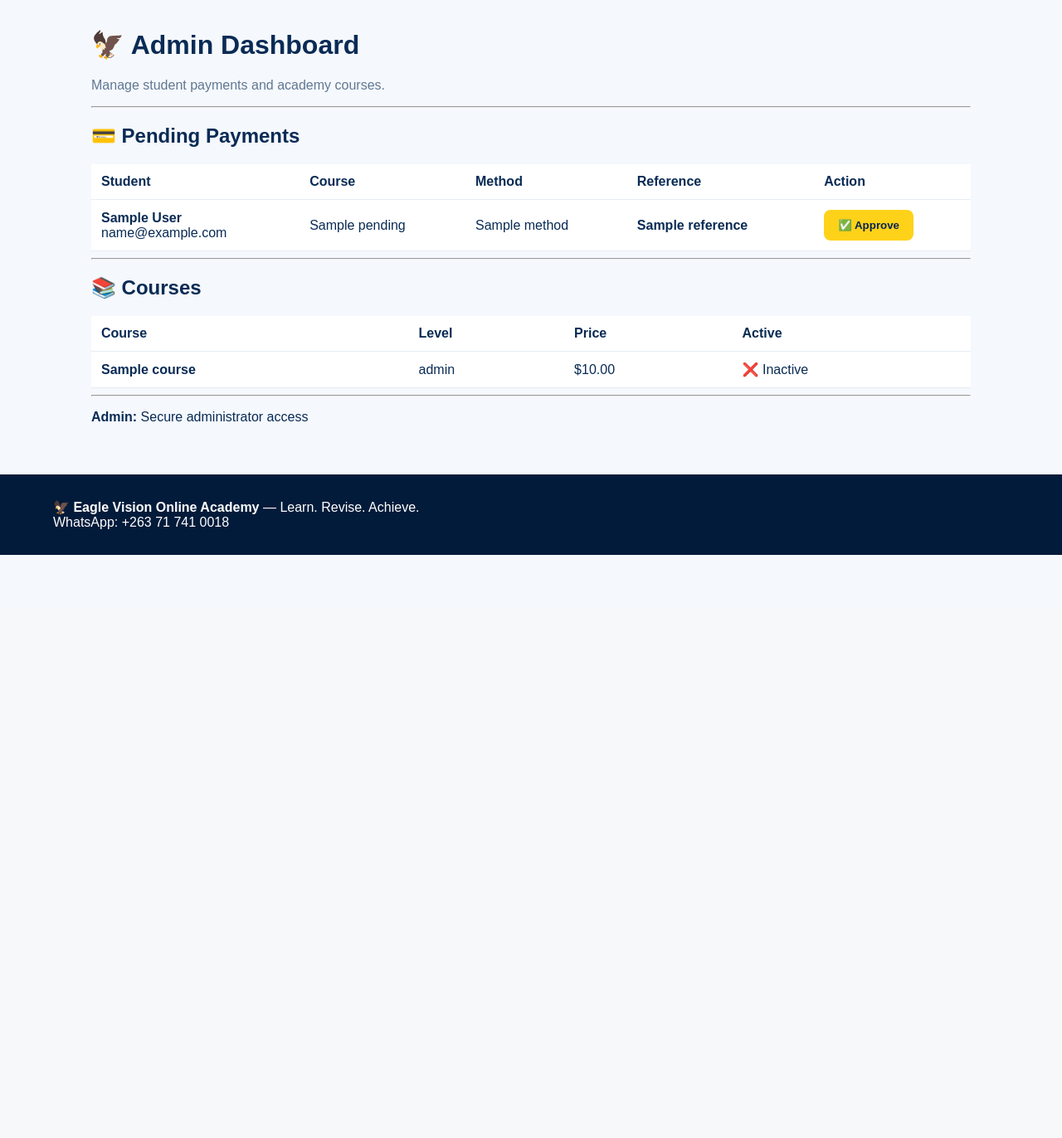
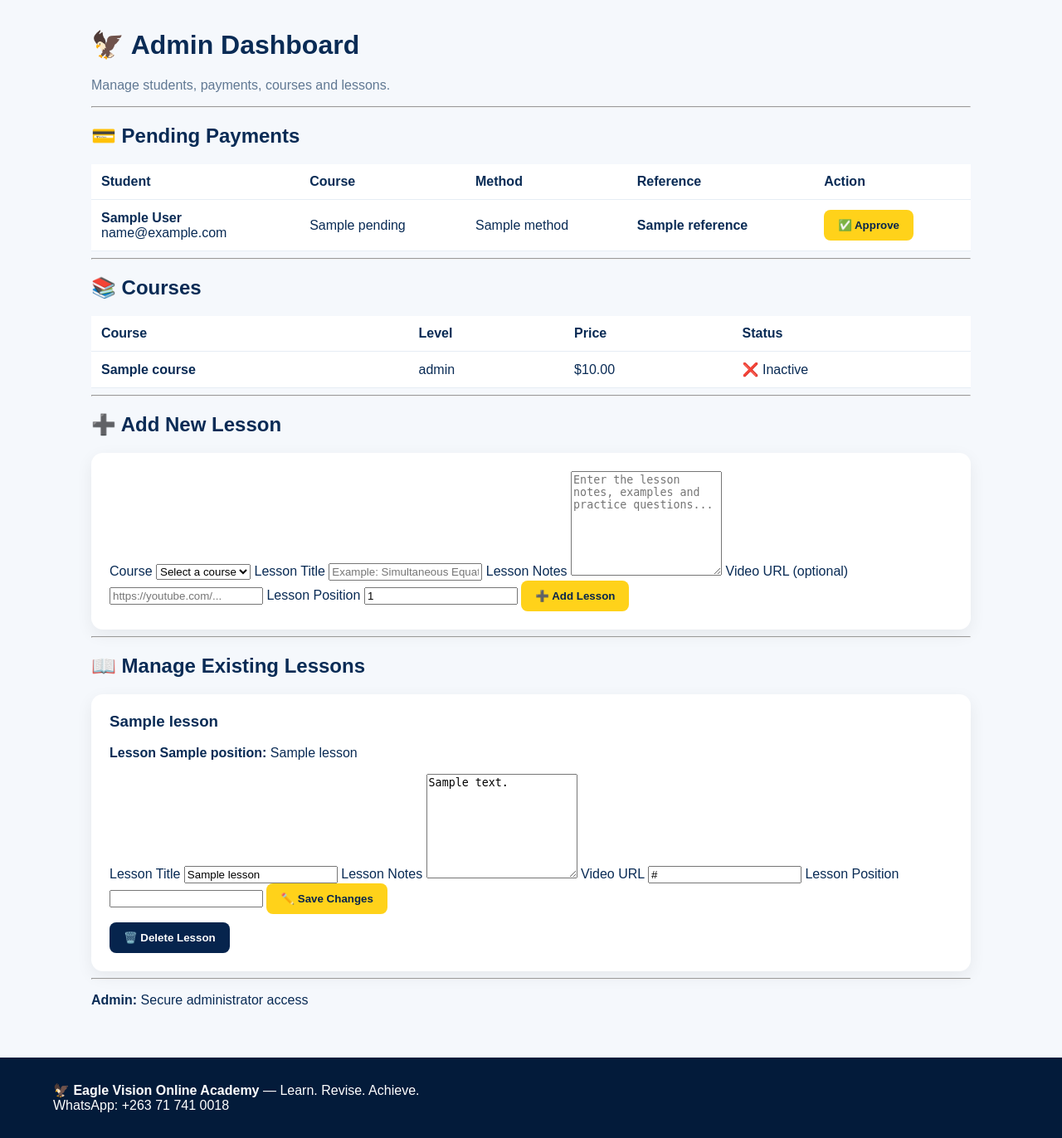
Before and after one commit to abandaj23173-wq/eagle-vision-online-academy, a Flask app: template templates/admin.html in a window 1280 px wide. Shown: the part 68-1440 px from the top of the page at 83% size. Before the commit the page ends 737 px from the top, so only its background shows below. Run offline with Flask 3, Linux system fonts and the light colour scheme; the template is opened without the code that fills it: most values are stand-ins (such as "Sample title", 1, 10 or a date in 2020).

Commit message:
Update admin.html

```diff
--- a/templates/admin.html
+++ b/templates/admin.html
@@ -1 +1,294 @@
-{% extends "base.html" %}{% block content %}<div class="container"><h1>🦅 Admin Dashboard</h1><p class="muted">Manage student payments and academy courses.</p><hr><h2>💳 Pending Payments</h2><table class="table"><tr><th>Student</th><th>Course</th><th>Method</th><th>Reference</th><th>Action</th></tr>{% for p in pending %}<tr><td><strong>{{p.full_name}}</strong><br>{{p.email}}</td><td>{{p.title}}</td><td>{{p.method}}</td><td><strong>{{p.reference}}</strong></td><td><form method="post" action="{{url_for('approve_payment',payment_id=p.id)}}"><button class="btn">✅ Approve</button></form></td></tr>{% else %}<tr><td colspan="5">No pending payments.</td></tr>{% endfor %}</table><hr><h2>📚 Courses</h2><table class="table"><tr><th>Course</th><th>Level</th><th>Price</th><th>Active</th></tr>{% for c in courses %}<tr><td><strong>{{c.title}}</strong></td><td>{{c.level}}</td><td>${{"%.2f"|format(c.price)}}</td><td>{% if c.active %}✅ Active{% else %}❌ Inactive{% endif %}</td></tr>{% endfor %}</table><hr><p><strong>Admin:</strong> Secure administrator access</p></div>{% endblock %}
+{% extends "base.html" %}
+
+{% block content %}
+
+<div class="container">
+
+    <h1>🦅 Admin Dashboard</h1>
+
+    <p class="muted">
+        Manage students, payments, courses and lessons.
+    </p>
+
+    <hr>
+
+    <h2>💳 Pending Payments</h2>
+
+    <table class="table">
+
+        <tr>
+            <th>Student</th>
+            <th>Course</th>
+            <th>Method</th>
+            <th>Reference</th>
+            <th>Action</th>
+        </tr>
+
+        {% for p in pending %}
+
+        <tr>
+
+            <td>
+                <strong>{{ p.full_name }}</strong><br>
+                {{ p.email }}
+            </td>
+
+            <td>{{ p.title }}</td>
+
+            <td>{{ p.method }}</td>
+
+            <td>
+                <strong>{{ p.reference }}</strong>
+            </td>
+
+            <td>
+
+                <form method="post"
+                      action="{{ url_for('approve_payment', payment_id=p.id) }}">
+
+                    <button class="btn">
+                        ✅ Approve
+                    </button>
+
+                </form>
+
+            </td>
+
+        </tr>
+
+        {% else %}
+
+        <tr>
+            <td colspan="5">
+                No pending payments.
+            </td>
+        </tr>
+
+        {% endfor %}
+
+    </table>
+
+
+    <hr>
+
+    <h2>📚 Courses</h2>
+
+    <table class="table">
+
+        <tr>
+            <th>Course</th>
+            <th>Level</th>
+            <th>Price</th>
+            <th>Status</th>
+        </tr>
+
+        {% for c in courses %}
+
+        <tr>
+
+            <td>
+                <strong>{{ c.title }}</strong>
+            </td>
+
+            <td>{{ c.level }}</td>
+
+            <td>
+                ${{ "%.2f"|format(c.price) }}
+            </td>
+
+            <td>
+
+                {% if c.active %}
+                    ✅ Active
+                {% else %}
+                    ❌ Inactive
+                {% endif %}
+
+            </td>
+
+        </tr>
+
+        {% endfor %}
+
+    </table>
+
+
+    <hr>
+
+    <h2>➕ Add New Lesson</h2>
+
+    <div class="card">
+
+        <form method="post"
+              action="{{ url_for('add_lesson') }}">
+
+            <label>Course</label>
+
+            <select name="course_id" required>
+
+                <option value="">
+                    Select a course
+                </option>
+
+                {% for c in courses %}
+
+                <option value="{{ c.id }}">
+                    {{ c.title }}
+                </option>
+
+                {% endfor %}
+
+            </select>
+
+
+            <label>Lesson Title</label>
+
+            <input
+                type="text"
+                name="title"
+                placeholder="Example: Simultaneous Equations"
+                required
+            >
+
+
+            <label>Lesson Notes</label>
+
+            <textarea
+                name="content"
+                rows="8"
+                placeholder="Enter the lesson notes, examples and practice questions..."
+                required
+            ></textarea>
+
+
+            <label>Video URL (optional)</label>
+
+            <input
+                type="url"
+                name="video_url"
+                placeholder="https://youtube.com/..."
+            >
+
+
+            <label>Lesson Position</label>
+
+            <input
+                type="number"
+                name="position"
+                value="1"
+                min="1"
+                required
+            >
+
+
+            <button class="btn" type="submit">
+                ➕ Add Lesson
+            </button>
+
+        </form>
+
+    </div>
+
+
+    <hr>
+
+    <h2>📖 Manage Existing Lessons</h2>
+
+    {% for l in lessons %}
+
+    <div class="card">
+
+        <h3>
+            {{ l.course_title }}
+        </h3>
+
+        <p>
+            <strong>Lesson {{ l.position }}:</strong>
+            {{ l.title }}
+        </p>
+
+
+        <form method="post"
+              action="{{ url_for('edit_lesson', lesson_id=l.id) }}">
+
+            <label>Lesson Title</label>
+
+            <input
+                type="text"
+                name="title"
+                value="{{ l.title }}"
+                required
+            >
+
+
+            <label>Lesson Notes</label>
+
+            <textarea
+                name="content"
+                rows="8"
+                required
+            >{{ l.content }}</textarea>
+
+
+            <label>Video URL</label>
+
+            <input
+                type="url"
+                name="video_url"
+                value="{{ l.video_url or '' }}"
+            >
+
+
+            <label>Lesson Position</label>
+
+            <input
+                type="number"
+                name="position"
+                value="{{ l.position }}"
+                min="1"
+                required
+            >
+
+
+            <button class="btn" type="submit">
+                ✏️ Save Changes
+            </button>
+
+        </form>
+
+
+        <form method="post"
+              action="{{ url_for('delete_lesson', lesson_id=l.id) }}"
+              style="margin-top:10px;">
+
+            <button
+                class="btn dark"
+                type="submit"
+                onclick="return confirm('Delete this lesson?');"
+            >
+                🗑️ Delete Lesson
+            </button>
+
+        </form>
+
+    </div>
+
+    {% else %}
+
+    <p>
+        No lessons found.
+    </p>
+
+    {% endfor %}
+
+
+    <hr>
+
+    <p>
+        <strong>Admin:</strong>
+        Secure administrator access
+    </p>
+
+</div>
+
+{% endblock %}
```
